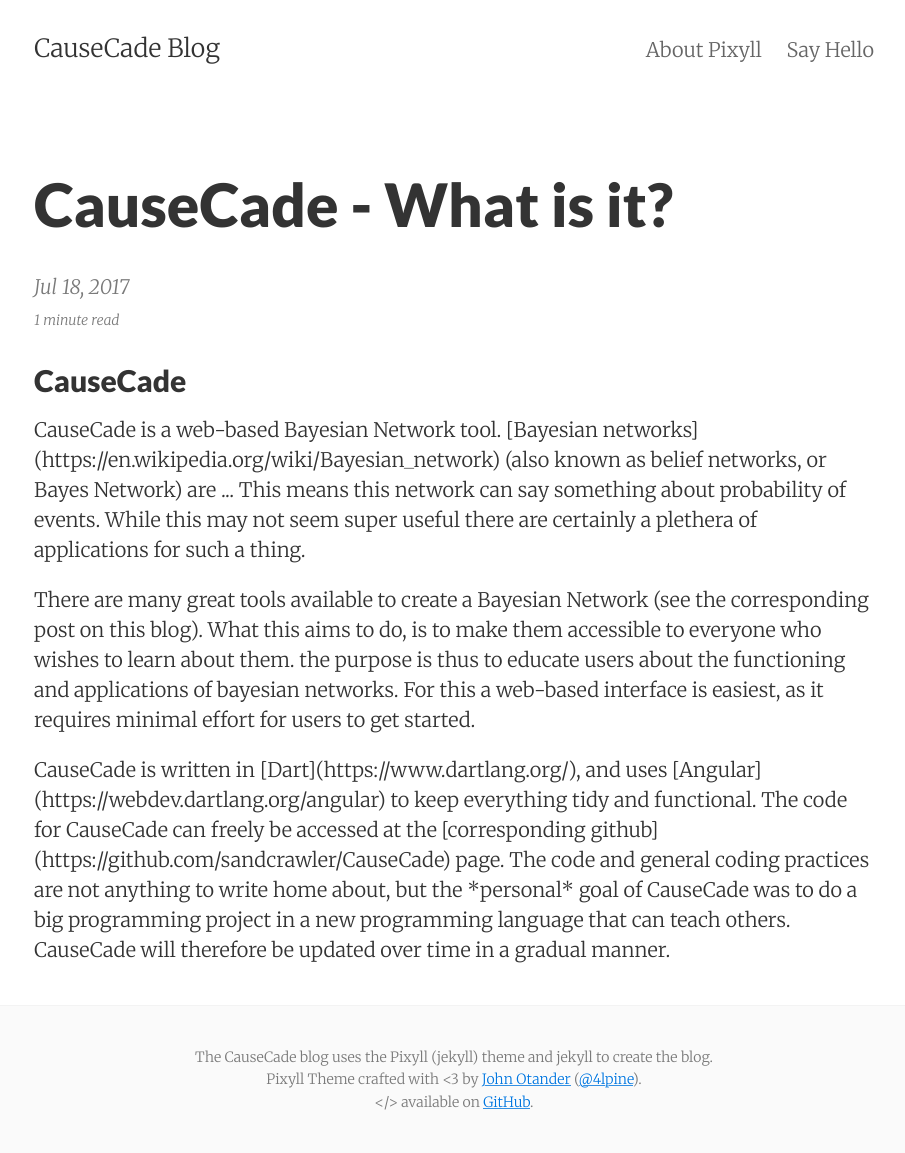
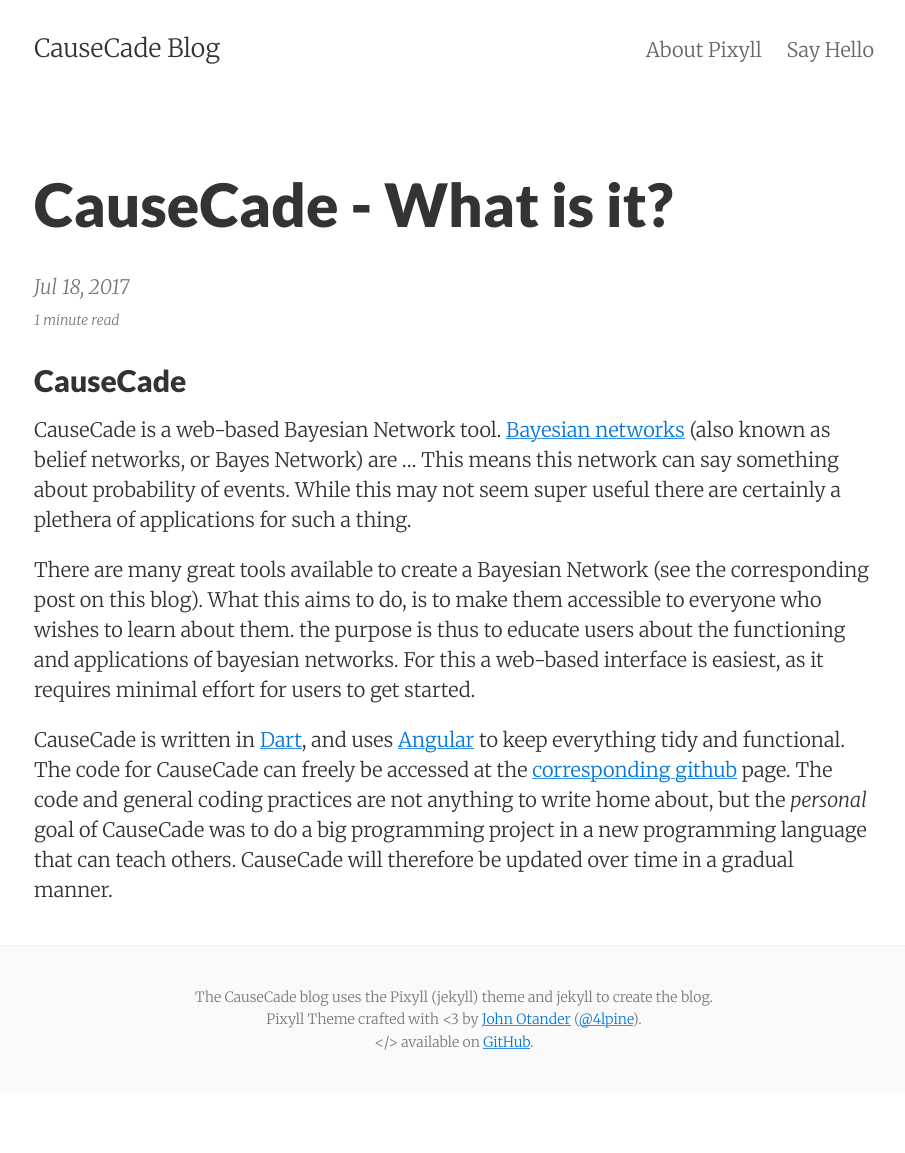
Before and after one commit to CauseCade/CauseCade-blog, a Jekyll site: the page built from _posts/2017-07-18-CauseCade.md, in a window 1280 px wide. Shown: the whole page, without its empty margins (186-1091 px from the left). Built offline with Jekyll 4.4.1, drawn with Linux system fonts in a browser that asks for light colours; after the commit the page ends 1093 px from its top, so only the background shows below that.

Commit message:
Minor Edits to Posts

```diff
--- a/_posts/2017-07-18-CauseCade.md
+++ b/_posts/2017-07-18-CauseCade.md
@@ -8,11 +8,11 @@ categories: about info
 
 ## CauseCade
 
-<p>CauseCade is a web-based Bayesian Network tool. [Bayesian networks](https://en.wikipedia.org/wiki/Bayesian_network) (also known as belief networks, or Bayes Network) are ...
-This means this network can say something about probability of events. While this may not seem super useful there are certainly a plethera of applications for such a thing.</p>
+CauseCade is a web-based Bayesian Network tool. [Bayesian networks](https://en.wikipedia.org/wiki/Bayesian_network) (also known as belief networks, or Bayes Network) are ...
+This means this network can say something about probability of events. While this may not seem super useful there are certainly a plethera of applications for such a thing.
 
-<p>There are many great tools available to create a Bayesian Network (see the corresponding post on this blog). What this aims to do, is to make them accessible to everyone who wishes to learn about them.
-the purpose is thus to educate users about the functioning and applications of bayesian networks. For this a web-based interface is easiest, as it requires minimal effort for users to get started. </p>
+There are many great tools available to create a Bayesian Network (see the corresponding post on this blog). What this aims to do, is to make them accessible to everyone who wishes to learn about them.
+the purpose is thus to educate users about the functioning and applications of bayesian networks. For this a web-based interface is easiest, as it requires minimal effort for users to get started.
 
-<p>CauseCade is written in [Dart](https://www.dartlang.org/), and uses [Angular](https://webdev.dartlang.org/angular) to keep everything tidy and functional. The code for CauseCade can freely be accessed at the [corresponding github](https://github.com/sandcrawler/CauseCade) page.
-The code and general coding practices are not anything to write home about, but the *personal* goal of CauseCade was to do a big programming project in a new programming language that can teach others. CauseCade will therefore be updated over time in a gradual manner.</p>
+CauseCade is written in [Dart](https://www.dartlang.org/), and uses [Angular](https://webdev.dartlang.org/angular) to keep everything tidy and functional. The code for CauseCade can freely be accessed at the [corresponding github](https://github.com/sandcrawler/CauseCade) page.
+The code and general coding practices are not anything to write home about, but the *personal* goal of CauseCade was to do a big programming project in a new programming language that can teach others. CauseCade will therefore be updated over time in a gradual manner.
```
Also changed, not shown: _posts/2017-07-19-Interaction.md (+4 -4 lines).
